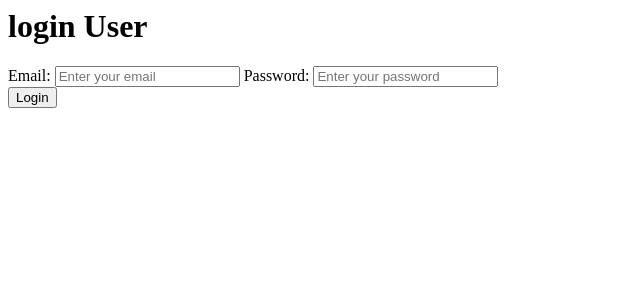
After one commit to sachin-cse/django-blog, a Django app: page /blog/login in a window 1280 px wide. The commit adds this page. Shown: the top 300 px of the page, without its empty margins (0-640 px from the left). Run offline with Django 4.2, Linux system fonts and the light colour scheme.

Commit message:
done login part

```diff
--- a/blog/static/js/custom.js
+++ b/blog/static/js/custom.js
@@ -5,6 +5,7 @@ $(document).ready(function(){
         "positionClass": "toast-top-right"
       };
 
+    // register user
     $('#registerUser').validate({
         rules:{
             name:"required",
@@ -57,4 +58,52 @@ $(document).ready(function(){
             });
         }
     });
+
+    // login user
+    $('#loginUser').validate({
+        rules:{
+            email:{
+                required:true,
+                email:true,
+            },
+            password:{
+                required:true,
+            }
+        },
+        messages:{
+            email:{
+                required:"This field is required",
+                email:"Please enter a valid email address"
+            },
+            password:{
+                required:"This field is required",
+            }
+        },
+        submitHandler: function(form) {
+            $.ajax({
+                url: form.action,
+                type: form.method,
+                data: $(form).serialize(),
+                beforeSend:function(){
+                    $('#login-loader').html('Please wait...');
+                    $('#login-user').hide();
+                },
+                success: function(response) {
+                    $('#login-loader').html('Please wait...');
+                    $('#login-user').hide();
+                    if(response.status==200){
+                        toastr.success(response.message);
+                    } else if(response.status==400){
+                        toastr.error(response.message);
+                    } else {
+                        toastr.warning(response.message);
+                    }
+                },
+                complete:function(){
+                    $('#login-loader').html('');
+                    $('#login-user').show();
+                }
+            });
+        }
+    });
 });
--- /dev/null
+++ b/blog/templates/AuthTemplate/login.html
@@ -0,0 +1,33 @@
+{% extends 'base.html' %}
+
+{% load static %}
+
+{% block title %}
+Login User
+{% endblock %}
+
+{% block content %}
+<div class="main">
+    <h1>login User</h1>
+    <form action="{% url 'save-user' request_type='login' %}" id="loginUser" method="POST">
+        {% csrf_token %}
+
+        <label for="email">Email:</label>
+        <input type="email" id="user-email"
+            name="email"
+            placeholder="Enter your email" required>
+
+        <label for="password">Password:</label>
+        <input type="password" id="user-password"
+            name="password"
+            placeholder="Enter your password" required>
+
+        <div class="wrap">
+            <span id="login-loader"></span>
+            <button type="submit" id="login-user">
+            Login
+            </button>
+        </div>
+    </form>
+</div>
+{% endblock %}
--- a/blog/templates/AuthTemplate/register.html
+++ b/blog/templates/AuthTemplate/register.html
@@ -32,6 +32,7 @@ Register User
             Register
             </button>
         </div>
+        <span>Already Have an account? <a href="{% url 'login' %}">login</a></span>
     </form>
 </div>
 {% endblock %}
--- a/blog/urls.py
+++ b/blog/urls.py
@@ -4,5 +4,6 @@ from . import views
 
 urlpatterns = [
     path("register", views.register, name="register"),
+    path("login", views.login, name="login"),
     path('save/user/<str:request_type>', views.SaveUser, name="save-user"),
 ]
--- a/blog/views.py
+++ b/blog/views.py
@@ -1,13 +1,17 @@
 from django.shortcuts import render
-from django.http import HttpResponse
+from django.http  import Http404, HttpResponse
 import sys
 from django.http import JsonResponse
 from django.contrib.auth.hashers import make_password, check_password
 from .models import BlogUser
 from django.core.exceptions import ValidationError
+from django.contrib.auth import authenticate, login
 # Create your views here.
 def register(request):
     return render(request, "AuthTemplate/register.html")
+
+def login(request):
+    return render(request, "AuthTemplate/login.html")
 
 # save user
 def SaveUser(request, request_type):
@@ -25,5 +29,28 @@ def SaveUser(request, request_type):
             return JsonResponse({'status': 400, 'message': str(e.message)})
         except Exception as e:
             return JsonResponse({'status':500, 'message':str(e)})
+    elif request_type == 'login' and request.method == 'POST':
+        try:
+            email = request.POST.get('email')
+            password = request.POST.get('password')
+
+            user = BlogUser.objects.get(email = email)
+
+            if(check_password(password, user.password)):
+                 return JsonResponse({'status': 200, 'message': 'User login successful'})
+            else:
+                 raise ValidationError("Invalid email or password")
+        except BlogUser.DoesNotExist:
+            raise ValidationError("Invalid email or password")
+        except ValidationError as e:
+            return JsonResponse({'status': 400, 'message': str(e.message)})
+        except Exception as e:
+            return JsonResponse({'status': 500, 'message': str(e)})
     else:
-        return JsonResponse({'status':403, 'message':'Invalid request'})
+        raise Http404('Page not found')
+
+
+
+
+
+        # return JsonResponse({'status':403, 'message':'Invalid request'})
```
